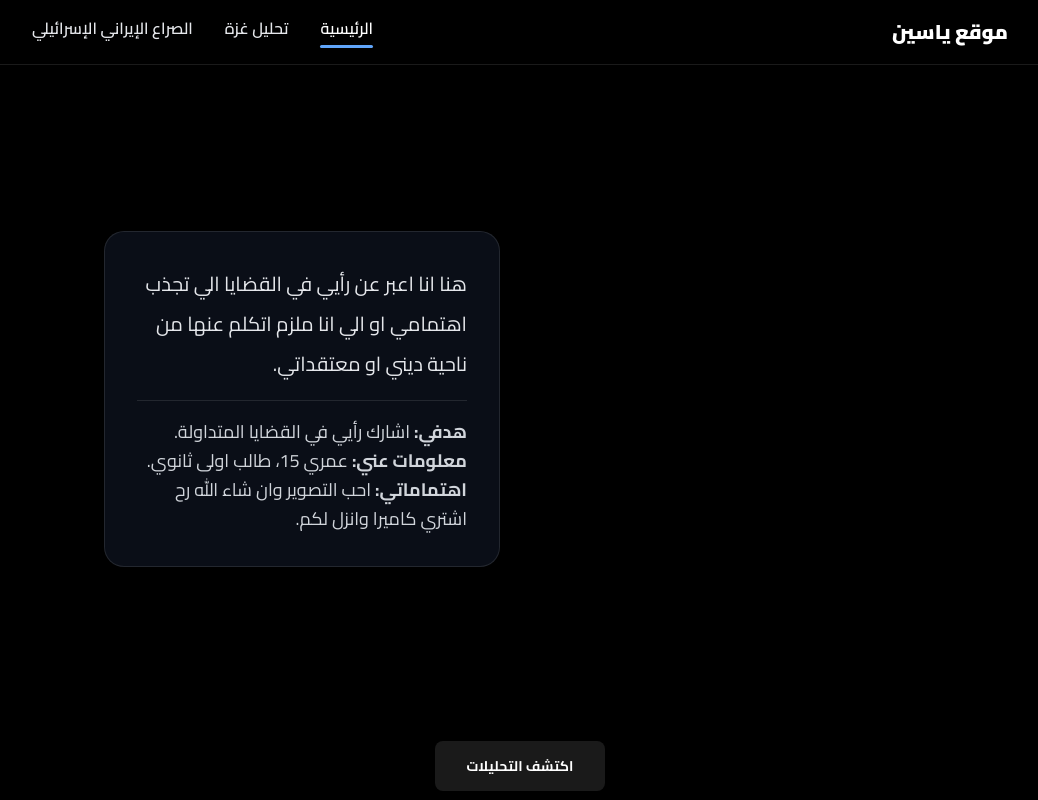
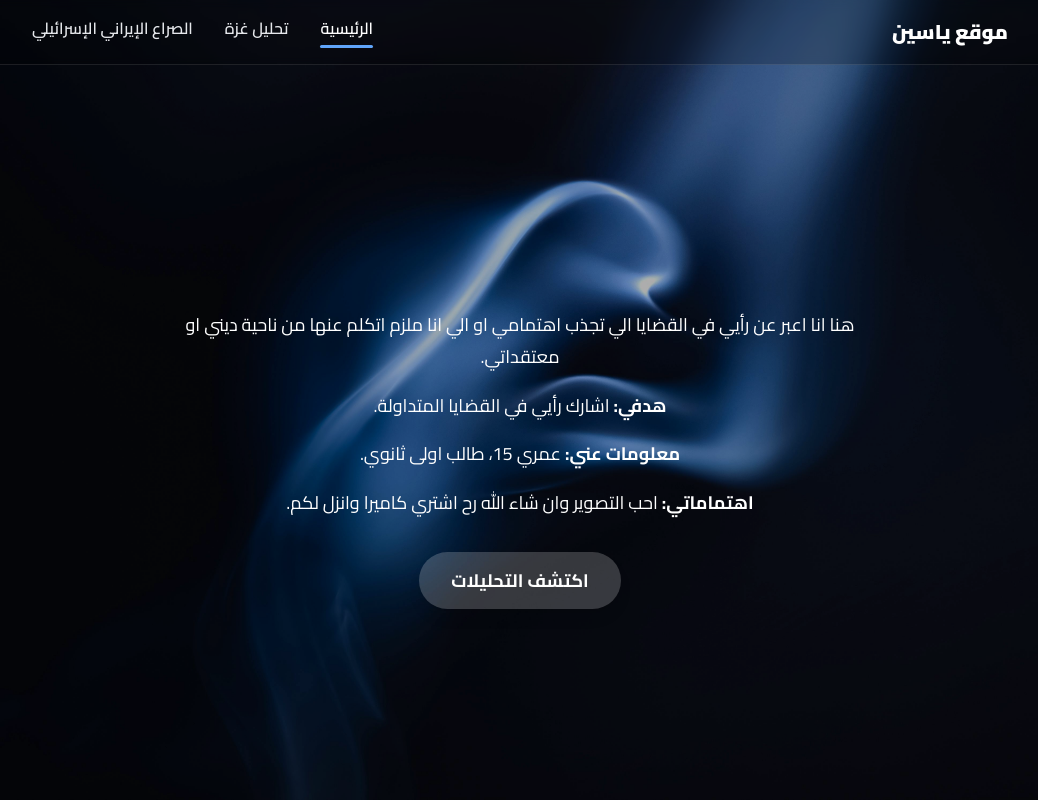
Before and after one commit to Byou01/gaza-website, a plain HTML site: page home.html in a window 1280 px wide. Shown: the whole page, without its empty margins (120-1158 px from the left). Drawn offline with nearby package versions, Linux system fonts and the light colour scheme.

Commit message:
Update home.html

```diff
--- a/home.html
+++ b/home.html
@@ -22,6 +22,8 @@
             min-height: 100vh;
             display: flex;
             flex-direction: column;
+            justify-content: center; /* Center content vertically */
+            align-items: center; /* Center content horizontally */
         }
         /* The fixed background image */
         .background-container::before {
@@ -31,11 +33,22 @@
             left: 0;
             right: 0;
             bottom: 0;
-            background-image: url('images/smoke-background.jpg');
+            background-image: url('images/background.jpg'); /* Corrected background image name */
             background-size: cover;
             background-position: center;
             background-attachment: fixed;
-            z-index: -2; /* Place it behind everything */
+            z-index: -2;
+        }
+        /* Overlay to darken the background slightly for better readability */
+        .background-container::after {
+            content: '';
+            position: fixed;
+            top: 0;
+            left: 0;
+            right: 0;
+            bottom: 0;
+            background-color: rgba(0, 0, 0, 0.3);
+            z-index: -1;
         }
         .nav-link {
             position: relative;
@@ -51,7 +64,7 @@
             height: 3px;
             bottom: 0;
             right: 0;
-            background-color: #60a5fa; /* light blue */
+            background-color: #60a5fa;
             border-radius: 99px;
             transition: width 0.3s ease-in-out;
         }
@@ -61,24 +74,27 @@
         .nav-link:hover, .nav-link.active {
             color: #ffffff;
         }
-        /* This is the key for the text blending effect */
+        /* Text blending effect */
         .text-blend {
             mix-blend-mode: difference;
             filter: invert(1) grayscale(1);
             font-weight: 900;
         }
-        .content-wrapper {
-            background-color: rgba(17, 24, 39, 0.6); /* gray-900 with opacity */
-            backdrop-filter: blur(12px);
-            border: 1px solid rgba(255, 255, 255, 0.1);
-            border-radius: 20px;
+        /* Increased line-height and font size for paragraphs */
+        .prose-custom p {
+            font-size: 1.125rem; /* text-lg */
+            line-height: 1.8;   /* Slightly more space between lines */
+            margin-bottom: 1rem;
+        }
+        .prose-custom strong {
+            color: #ffffff;
         }
     </style>
 </head>
 <body class="bg-black">
     <div class="background-container">
         <!-- Header -->
-        <header class="bg-black/20 backdrop-blur-sm sticky top-0 z-50 border-b border-white/10">
+        <header class="bg-black/20 backdrop-blur-sm fixed top-0 left-0 right-0 z-50 border-b border-white/10">
             <nav class="container max-w-5xl mx-auto px-6 py-4 flex justify-between items-center">
                 <h1 class="text-xl font-extrabold text-white">موقع ياسين</h1>
                 <div class="flex items-center space-x-8 space-x-reverse">
@@ -89,38 +105,28 @@
             </nav>
         </header>
 
-        <!-- Main Content -->
-        <main class="container max-w-4xl mx-auto p-4 md:p-8 my-auto">
-            <div class="grid md:grid-cols-2 gap-10 items-center">
+        <!-- Main Content Centered -->
+        <main class="container max-w-4xl mx-auto p-4 md:p-8 text-center">
+            <!-- Title with blend effect -->
+            <h1 class="text-6xl md:text-7xl text-blend leading-tight mb-8">
+                مرحباً في موقعي
+            </h1>
 
-                <!-- Blended Text on the left -->
-                <div class="md:col-span-1 space-y-6">
-                    <h1 class="text-6xl md:text-8xl text-blend leading-tight">
-                        مرحباً في موقعي
-                    </h1>
-                </div>
+            <!-- Bio text directly on the background -->
+            <div class="max-w-2xl mx-auto prose-custom">
+                <p>هنا انا اعبر عن رأيي في القضايا الي تجذب اهتمامي او الي انا ملزم اتكلم عنها من ناحية ديني او معتقداتي.</p>
+                <p><strong>هدفي:</strong> اشارك رأيي في القضايا المتداولة.</p>
+                <p><strong>معلومات عني:</strong> عمري 15، طالب اولى ثانوي.</p>
+                <p><strong>اهتماماتي:</strong> احب التصوير وان شاء الله رح اشتري كاميرا وانزل لكم.</p>
+            </div>
 
-                <!-- Bio card on the right -->
-                <div class="md:col-span-1">
-                     <div class="content-wrapper p-8 space-y-4">
-                        <p class="text-xl text-gray-200 leading-loose">هنا انا اعبر عن رأيي في القضايا الي تجذب اهتمامي او الي انا ملزم اتكلم عنها من ناحية ديني او معتقداتي.</p>
-
-                        <div class="pt-4 border-t border-white/10">
-                            <p class="text-gray-300 text-lg leading-relaxed"><strong>هدفي:</strong> اشارك رأيي في القضايا المتداولة.</p>
-                            <p class="text-gray-300 text-lg leading-relaxed"><strong>معلومات عني:</strong> عمري 15، طالب اولى ثانوي.</p>
-                            <p class="text-gray-300 text-lg leading-relaxed"><strong>اهتماماتي:</strong> احب التصوير وان شاء الله رح اشتري كاميرا وانزل لكم.</p>
-                        </div>
-                    </div>
-                </div>
-
-            </div>
+             <!-- Call to action button -->
+             <div class="mt-12">
+                 <a href="index.html" class="bg-white/20 backdrop-blur-sm text-white font-bold py-3 px-8 rounded-full shadow-lg hover:bg-white/30 transition-colors text-lg">
+                    اكتشف التحليلات
+                </a>
+             </div>
         </main>
-
-        <footer class="text-center py-6 text-sm text-gray-400">
-             <a href="index.html" class="bg-white/10 backdrop-blur-sm text-white font-bold py-3 px-8 rounded-lg shadow-lg hover:bg-white/20 transition-colors">
-                اكتشف التحليلات
-            </a>
-        </footer>
     </div>
 </body>
 </html>
```
